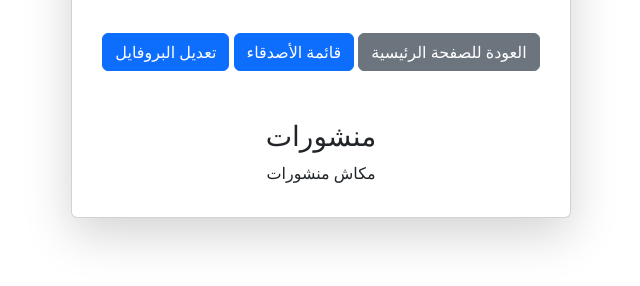
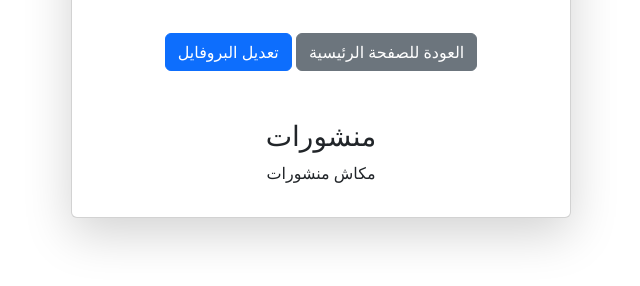
Before and after one commit to A78009866/Aite, a Django app: template socialmediaapp/templates/profile.html in a window 1280 px wide. Shown: the part 216-502 px from the top of the page, without its empty margins (319-959 px from the left). Run offline with Django 5.2, Linux system fonts and the light colour scheme; the template is opened without the code that fills it, so the values that code supplies are empty.

Commit message:
Update profile.html

```diff
--- a/socialmediaapp/templates/profile.html
+++ b/socialmediaapp/templates/profile.html
@@ -20,7 +20,6 @@
                 {% if request.user == user %}
                     <a href="{% url 'edit_profile' %}" class="btn btn-primary mt-3"> تعديل البروفايل</a>
                 {% endif %}
-                <a href="{% url 'friends_list' user.username %}" class="btn btn-primary mt-3"> قائمة الأصدقاء</a>
                 <a href="{% url 'home' %}" class="btn btn-secondary mt-3"> العودة للصفحة الرئيسية</a>
                 <div class="mt-5">
                     <h3 class="text-center">منشورات {{ user.username }}</h3>
```
